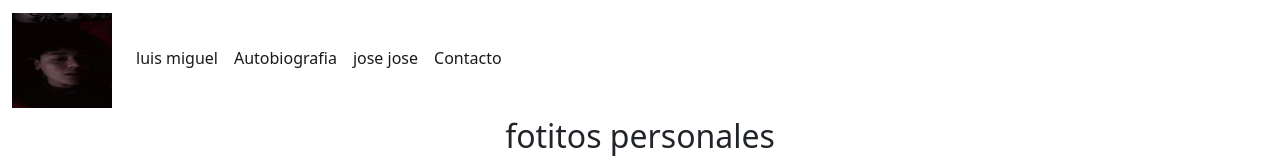
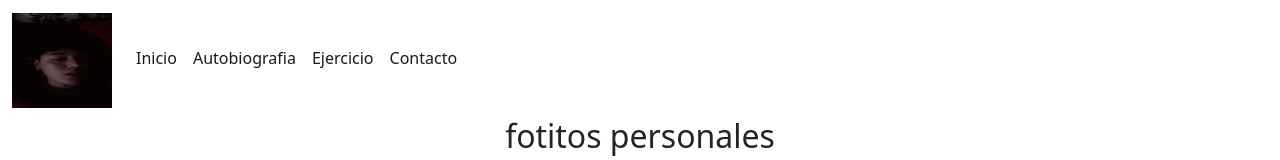
Before and after one commit to MarioAlanEA/MarioalanEA_github.io, a plain HTML site: page index.html in a window 1280 px wide. Shown: the top 160 px of the page. Drawn offline with Linux system fonts and the light colour scheme.

Commit message:
initial commit

```diff
--- a/index.html
+++ b/index.html
@@ -78,13 +78,13 @@
               <div class="collapse navbar-collapse" id="navbarNav">
                   <ul class="navbar-nav">
                       <li class="nav-item">
-                          <a class="nav-link active" aria-current="page" href="index.html">luis miguel</a>
+                          <a class="nav-link active" aria-current="page" href="index.html">Inicio</a>
                       </li>
                       <li class="nav-item">
                           <a class="nav-link active" href="autobiografia.html">Autobiografia</a>
                       </li>
                       <li class="nav-item">
-                          <a class="nav-link active" href="ejecicios.html">jose jose</a>
+                          <a class="nav-link active" href="ejecicios.html">Ejercicio</a>
                       </li>
                       <li class="nav-item">
                           <a class="nav-link active" href="contacto.html">Contacto</a>
```
